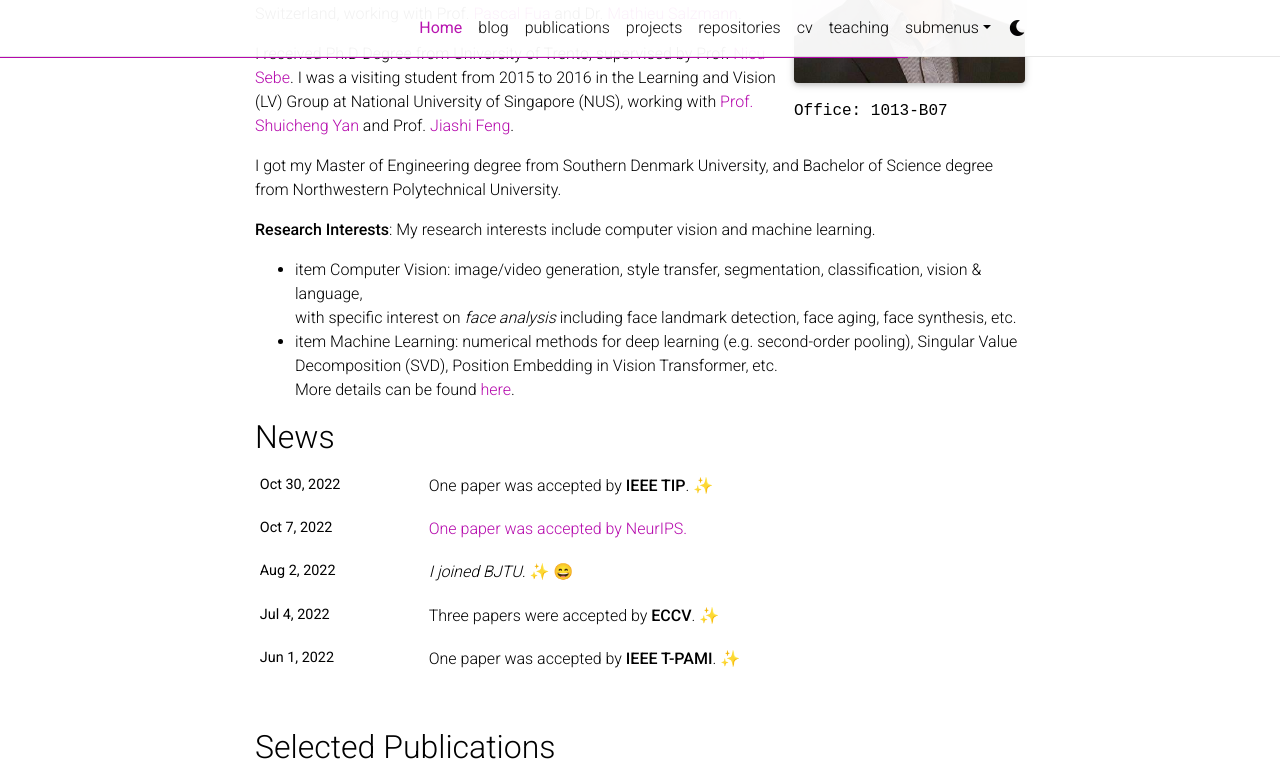
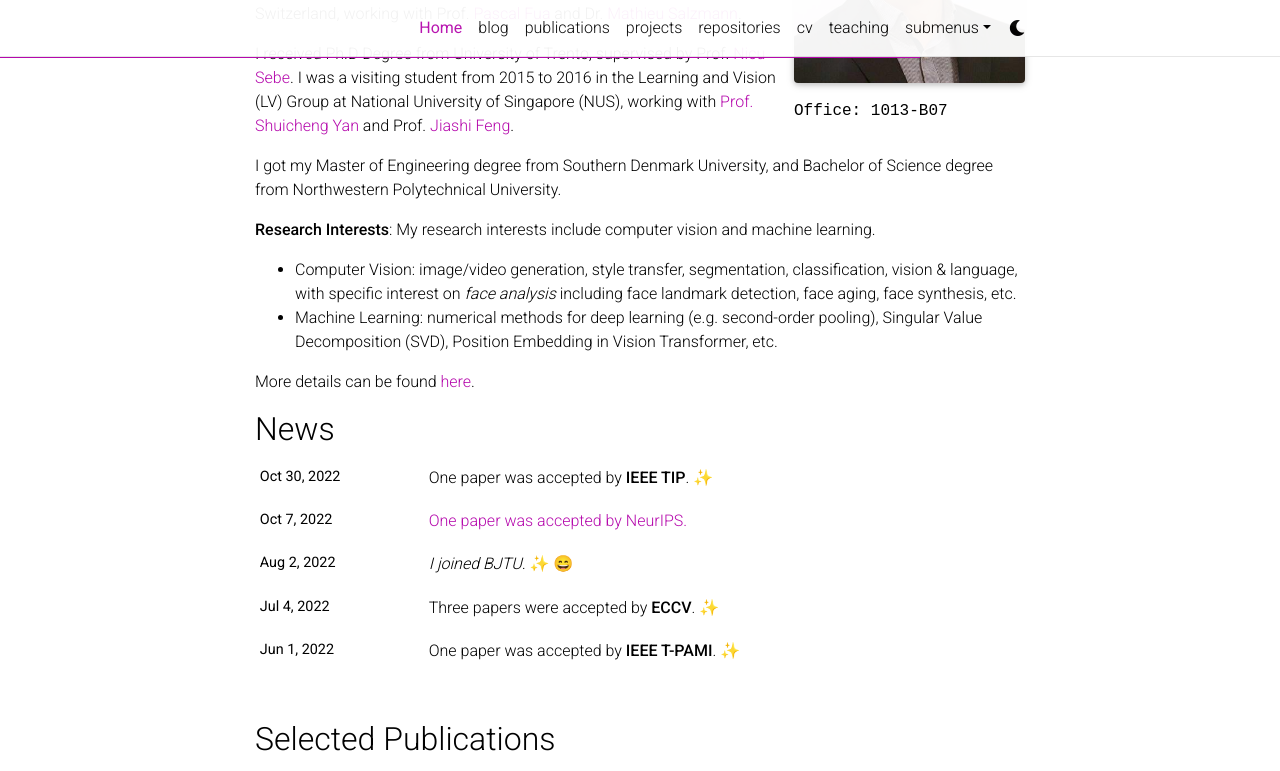
Before and after one commit to WeiWangTrento/WeiWangTrento.github.io, a Jekyll site: the page built from _pages/about.md, in a window 1280 px wide and 900 px high, scrolled down 407 px, cut to the strip 0-771 px from the top of the window. Built offline with Jekyll 4.4.1, drawn with Linux system fonts in a browser that asks for light colours; full-size pictures stand in for the smaller copies a plugin makes; emoji names are drawn with the system emoji font; comment, search, counter and statistics services are not loaded; a style sheet for code colours, icons or effects is not loaded.

Commit message:
Update about.md

```diff
--- a/_pages/about.md
+++ b/_pages/about.md
@@ -32,7 +32,8 @@ I got my Master of Engineering degree from Southern Denmark University, and Bach
 
 **Research Interests**:
 My research interests include computer vision and machine learning. <br />
-- item Computer Vision: image/video generation, style transfer, segmentation, classification, vision & language, <br />
+- Computer Vision: image/video generation, style transfer, segmentation, classification, vision & language, <br />
 with specific interest on *face analysis* including face landmark detection, face aging, face synthesis, etc. <br />
-- item Machine Learning: numerical methods for deep learning (e.g. second-order pooling), Singular Value Decomposition (SVD), Position Embedding in Vision Transformer, etc. <br />
+- Machine Learning: numerical methods for deep learning (e.g. second-order pooling), Singular Value Decomposition (SVD), Position Embedding in Vision Transformer, etc. <br />
+
 More details can be found [here](/publications/).
```
